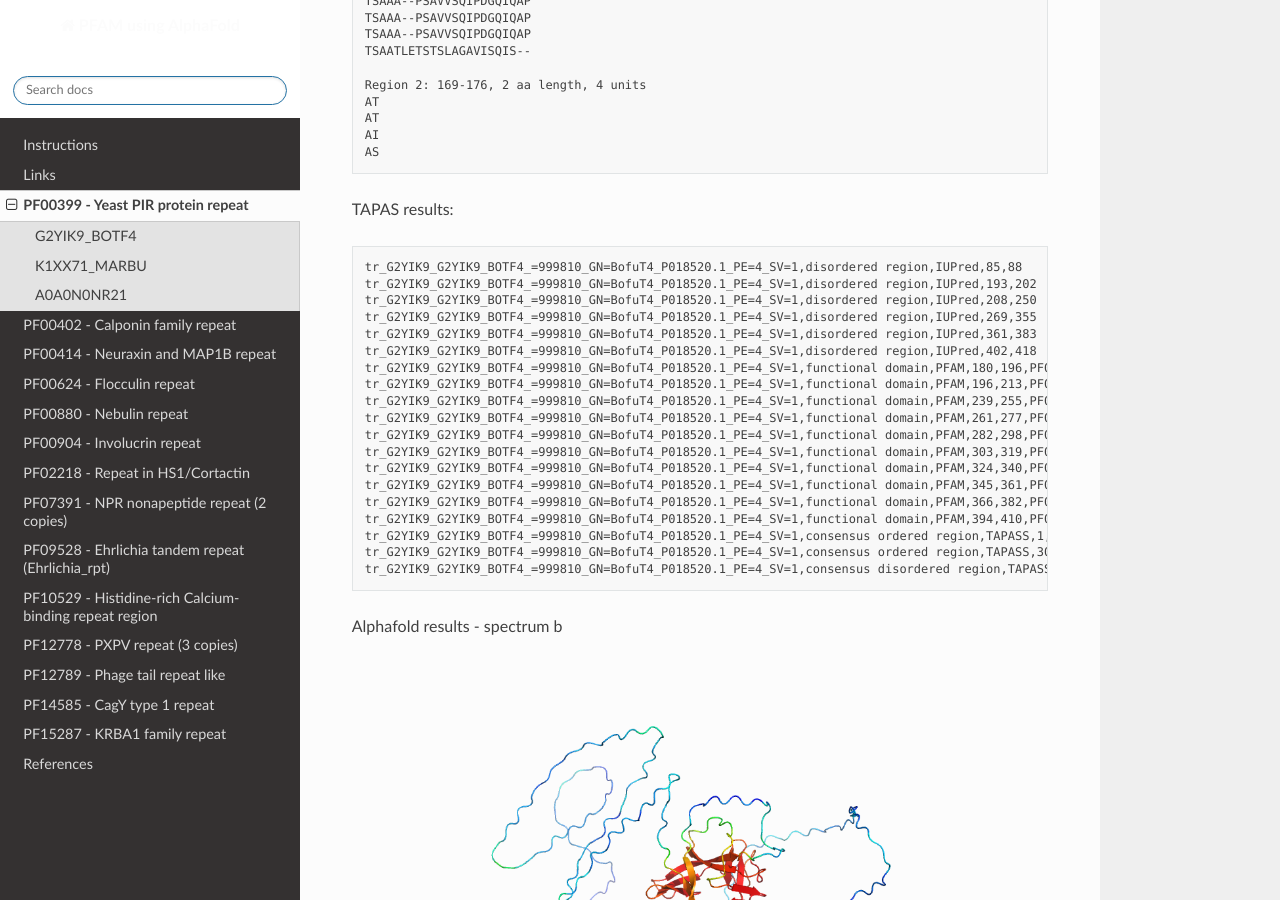
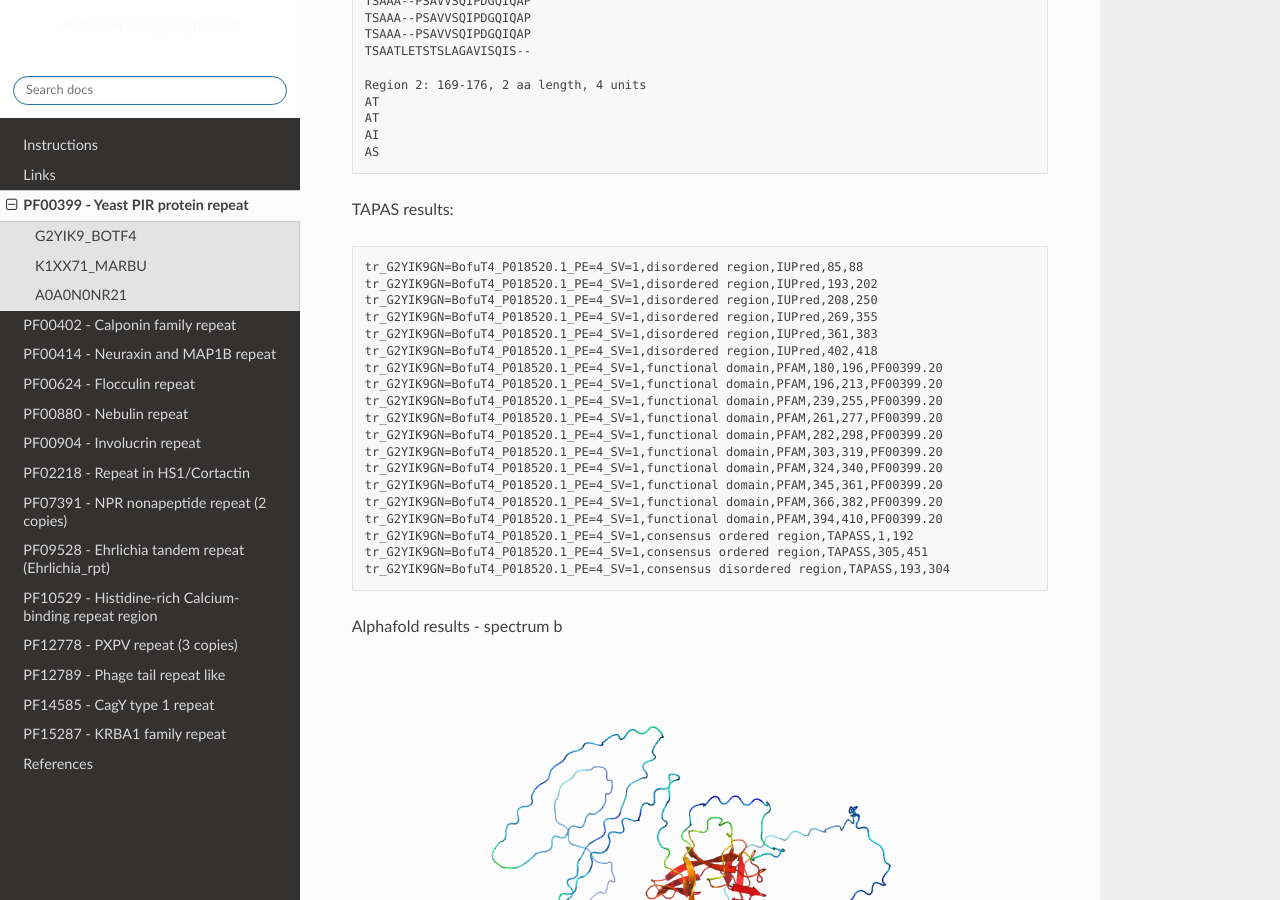
Before and after one commit to DraLaylaHirsh/AlphaFoldPfam, a Sphinx documentation site: the page built from docs/PF00399.rst, in a window 1280 px wide and 900 px high, scrolled down 682 px. Built offline with Sphinx 7.4.7 and the Read the Docs theme 2.0.0, drawn with Linux system fonts in a browser that asks for light colours.

Commit message:
Update PF00399.rst

```diff
--- a/docs/PF00399.rst
+++ b/docs/PF00399.rst
@@ -47,25 +47,25 @@ TAPAS results:
 
 .. code-block:: TAPASresults
 
-  tr_G2YIK9_G2YIK9_BOTF4_=999810_GN=BofuT4_P018520.1_PE=4_SV=1,disordered region,IUPred,85,88
-  tr_G2YIK9_G2YIK9_BOTF4_=999810_GN=BofuT4_P018520.1_PE=4_SV=1,disordered region,IUPred,193,202
-  tr_G2YIK9_G2YIK9_BOTF4_=999810_GN=BofuT4_P018520.1_PE=4_SV=1,disordered region,IUPred,208,250
-  tr_G2YIK9_G2YIK9_BOTF4_=999810_GN=BofuT4_P018520.1_PE=4_SV=1,disordered region,IUPred,269,355
-  tr_G2YIK9_G2YIK9_BOTF4_=999810_GN=BofuT4_P018520.1_PE=4_SV=1,disordered region,IUPred,361,383
-  tr_G2YIK9_G2YIK9_BOTF4_=999810_GN=BofuT4_P018520.1_PE=4_SV=1,disordered region,IUPred,402,418
-  tr_G2YIK9_G2YIK9_BOTF4_=999810_GN=BofuT4_P018520.1_PE=4_SV=1,functional domain,PFAM,180,196,PF00399.20
-  tr_G2YIK9_G2YIK9_BOTF4_=999810_GN=BofuT4_P018520.1_PE=4_SV=1,functional domain,PFAM,196,213,PF00399.20
-  tr_G2YIK9_G2YIK9_BOTF4_=999810_GN=BofuT4_P018520.1_PE=4_SV=1,functional domain,PFAM,239,255,PF00399.20
-  tr_G2YIK9_G2YIK9_BOTF4_=999810_GN=BofuT4_P018520.1_PE=4_SV=1,functional domain,PFAM,261,277,PF00399.20
-  tr_G2YIK9_G2YIK9_BOTF4_=999810_GN=BofuT4_P018520.1_PE=4_SV=1,functional domain,PFAM,282,298,PF00399.20
-  tr_G2YIK9_G2YIK9_BOTF4_=999810_GN=BofuT4_P018520.1_PE=4_SV=1,functional domain,PFAM,303,319,PF00399.20
-  tr_G2YIK9_G2YIK9_BOTF4_=999810_GN=BofuT4_P018520.1_PE=4_SV=1,functional domain,PFAM,324,340,PF00399.20
-  tr_G2YIK9_G2YIK9_BOTF4_=999810_GN=BofuT4_P018520.1_PE=4_SV=1,functional domain,PFAM,345,361,PF00399.20
-  tr_G2YIK9_G2YIK9_BOTF4_=999810_GN=BofuT4_P018520.1_PE=4_SV=1,functional domain,PFAM,366,382,PF00399.20
-  tr_G2YIK9_G2YIK9_BOTF4_=999810_GN=BofuT4_P018520.1_PE=4_SV=1,functional domain,PFAM,394,410,PF00399.20
-  tr_G2YIK9_G2YIK9_BOTF4_=999810_GN=BofuT4_P018520.1_PE=4_SV=1,consensus ordered region,TAPASS,1,192
-  tr_G2YIK9_G2YIK9_BOTF4_=999810_GN=BofuT4_P018520.1_PE=4_SV=1,consensus ordered region,TAPASS,305,451
-  tr_G2YIK9_G2YIK9_BOTF4_=999810_GN=BofuT4_P018520.1_PE=4_SV=1,consensus disordered region,TAPASS,193,304
+  tr_G2YIK9GN=BofuT4_P018520.1_PE=4_SV=1,disordered region,IUPred,85,88
+  tr_G2YIK9GN=BofuT4_P018520.1_PE=4_SV=1,disordered region,IUPred,193,202
+  tr_G2YIK9GN=BofuT4_P018520.1_PE=4_SV=1,disordered region,IUPred,208,250
+  tr_G2YIK9GN=BofuT4_P018520.1_PE=4_SV=1,disordered region,IUPred,269,355
+  tr_G2YIK9GN=BofuT4_P018520.1_PE=4_SV=1,disordered region,IUPred,361,383
+  tr_G2YIK9GN=BofuT4_P018520.1_PE=4_SV=1,disordered region,IUPred,402,418
+  tr_G2YIK9GN=BofuT4_P018520.1_PE=4_SV=1,functional domain,PFAM,180,196,PF00399.20
+  tr_G2YIK9GN=BofuT4_P018520.1_PE=4_SV=1,functional domain,PFAM,196,213,PF00399.20
+  tr_G2YIK9GN=BofuT4_P018520.1_PE=4_SV=1,functional domain,PFAM,239,255,PF00399.20
+  tr_G2YIK9GN=BofuT4_P018520.1_PE=4_SV=1,functional domain,PFAM,261,277,PF00399.20
+  tr_G2YIK9GN=BofuT4_P018520.1_PE=4_SV=1,functional domain,PFAM,282,298,PF00399.20
+  tr_G2YIK9GN=BofuT4_P018520.1_PE=4_SV=1,functional domain,PFAM,303,319,PF00399.20
+  tr_G2YIK9GN=BofuT4_P018520.1_PE=4_SV=1,functional domain,PFAM,324,340,PF00399.20
+  tr_G2YIK9GN=BofuT4_P018520.1_PE=4_SV=1,functional domain,PFAM,345,361,PF00399.20
+  tr_G2YIK9GN=BofuT4_P018520.1_PE=4_SV=1,functional domain,PFAM,366,382,PF00399.20
+  tr_G2YIK9GN=BofuT4_P018520.1_PE=4_SV=1,functional domain,PFAM,394,410,PF00399.20
+  tr_G2YIK9GN=BofuT4_P018520.1_PE=4_SV=1,consensus ordered region,TAPASS,1,192
+  tr_G2YIK9GN=BofuT4_P018520.1_PE=4_SV=1,consensus ordered region,TAPASS,305,451
+  tr_G2YIK9GN=BofuT4_P018520.1_PE=4_SV=1,consensus disordered region,TAPASS,193,304
 
 Alphafold results - spectrum b
 
```
